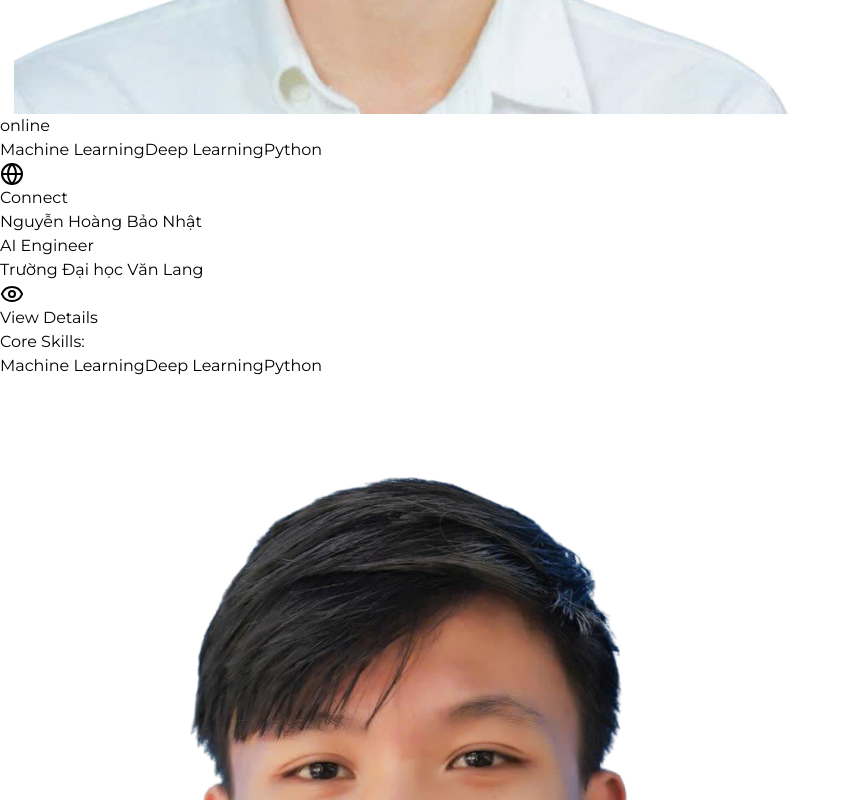
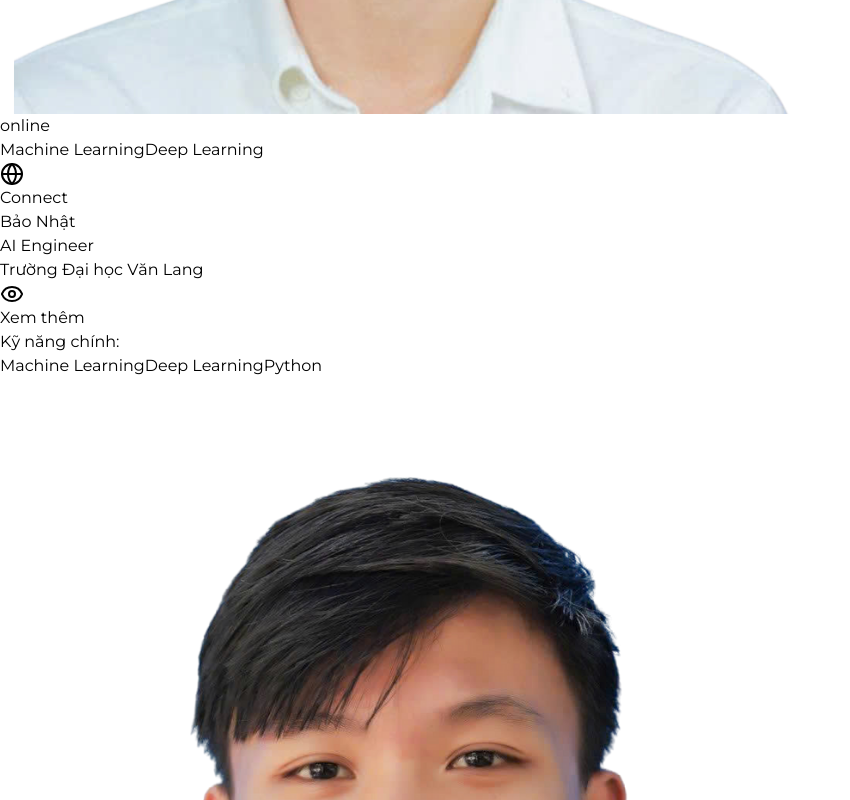
Before and after one commit to nguyentung423/Crewnect---app, a React (Vite) app in the folder frontend/: page /about in a window 1280 px wide. Shown: the part 9900-10700 px from the top of the page, without its empty margins (0-850 px from the left). Built offline with nearby package versions, Linux system fonts and the light colour scheme; what @supabase/auth-helpers-react would draw is missing.

Commit message:
Update code

```diff
--- a/frontend/src/pages/about.jsx
+++ b/frontend/src/pages/about.jsx
@@ -1,4 +1,3 @@
-
 import React, { useState, useEffect, useRef, useCallback } from 'react';
 import {
   ChevronDown, Users, Target, Heart, Lightbulb, Rocket, HandHeart, Sprout,
@@ -105,13 +104,13 @@ const aboutData = {
         name: "Nguyễn Kim Thư",
         position: "Brand Manager",
         image: "/th.png",
-        bio: " Trường Đại học Giáo Dục - ĐHQGHN",
+        bio: "Trường Đại học Giáo Dục - ĐHQGHN",
         skills: ["Brand Strategy", "Digital Marketing", "UX/UI"],
         linkedin: "https://www.facebook.com/nguyen.thu.367533",
         status: "online"
       },
       {
-        name: "Nguyễn Hoàng Bảo Nhật",
+        name: " Bảo Nhật",
         position: "AI Engineer",
         image: "/nhat.png",
         bio: "Trường Đại học Văn Lang",
@@ -126,7 +125,16 @@ const aboutData = {
         bio: "Đại học Kinh Tế TP.HCM",
         skills: ["Financial Analysis", "Investment", "Strategy"],
         linkedin: "https://www.facebook.com/profile.php?id=100041105261085&mibextid=ZbWKwL",
-        status: "away"
+        status: "online"
+      },
+      {
+        name: "Hà Hải Yến",
+        position: "BD Manager",
+        image: "/khang.png",
+        bio: "Đại học Kinh Tế Quốc Dân",
+        skills: ["Business Strategy", "Partnership", "Market Analysis"],
+        linkedin: "https://www.facebook.com/hai.yen.206178/",
+        status: "online"
       },
     ],
   },
@@ -243,8 +251,6 @@ const useCursorTracker = () => {
 };
 
 // Advanced Components
-
-
 const FloatingElements = () => (
   <div className="fixed inset-0 pointer-events-none z-10 overflow-hidden">
     {[...Array(20)].map((_, i) => (
@@ -427,9 +433,6 @@ const HeroSection = ({ hero }) => {
               Xem demo
             </button>
           </div>
-
-          {/* Scroll Indicator */}
-
         </div>
       </div>
     </>
@@ -834,25 +837,25 @@ const PremiumTeamSection = ({ team }) => {
           </p>
         </div>
 
-        <div className="grid lg:grid-cols-3 gap-12">
+        <div className="grid grid-cols-1 lg:grid-cols-4 gap-8 xl:gap-10 items-start">
           {team.members.map((member, index) => (
             <div
               key={index}
-              className={`group relative transform transition-all duration-700 hover:scale-105 ${
+              className={`group relative transform transition-all duration-700 hover:scale-105 h-full ${
                 isVisible ? 'translate-y-0 opacity-100' : 'translate-y-20 opacity-0'
               }`}
               style={{ transitionDelay: `${index * 200}ms` }}
             >
-              <div className="relative overflow-hidden rounded-3xl bg-white shadow-xl hover:shadow-2xl transition-all duration-500">
+              <div className="relative overflow-hidden rounded-3xl bg-white shadow-xl hover:shadow-2xl transition-all duration-500 h-full flex flex-col">
                 {/* Member Image */}
-                <div className="relative h-80 overflow-hidden">
+                <div className="relative h-72 xl:h-80 overflow-hidden flex-shrink-0">
                   <img
                     src={member.image}
                     alt={member.name}
                     className="w-full h-full object-cover group-hover:scale-110 transition-transform duration-700"
                     onError={(e) => {
                       e.target.style.display = 'none';
-                      e.target.parentElement.innerHTML = `<div class="w-full h-full bg-gradient-to-br from-orange-600 to-green-600 flex items-center justify-center text-white text-8xl font-bold">${member.name.charAt(0)}</div>`;
+                      e.target.parentElement.innerHTML = `<div class="w-full h-full bg-gradient-to-br from-orange-600 to-green-600 flex items-center justify-center text-white text-6xl font-bold">${member.name.charAt(0)}</div>`;
                     }}
                   />
 
@@ -865,15 +868,15 @@ const PremiumTeamSection = ({ team }) => {
                   {/* Overlay on Hover */}
                   <div className="absolute inset-0 bg-gradient-to-t from-black/70 via-transparent to-transparent opacity-0 group-hover:opacity-100 transition-opacity duration-500">
                     <div className="absolute bottom-4 left-4 right-4">
-                      <div className="flex flex-wrap gap-2 mb-3">
-                        {member.skills.map((skill, skillIndex) => (
+                      <div className="flex flex-wrap gap-1 mb-3">
+                        {member.skills.slice(0, 2).map((skill, skillIndex) => (
                           <span key={skillIndex} className="px-2 py-1 bg-white/20 backdrop-blur-sm text-white text-xs font-medium rounded-full">
                             {skill}
                           </span>
                         ))}
                       </div>
-                      <a href={member.linkedin} className="inline-flex items-center gap-2 px-4 py-2 bg-white/20 backdrop-blur-sm text-white font-medium rounded-full hover:bg-white/30 transition-colors">
-                        <Globe className="w-4 h-4" />
+                      <a href={member.linkedin} className="inline-flex items-center gap-2 px-3 py-2 bg-white/20 backdrop-blur-sm text-white font-medium text-sm rounded-full hover:bg-white/30 transition-colors">
+                        <Globe className="w-3 h-3" />
                         Connect
                       </a>
                     </div>
@@ -881,18 +884,18 @@ const PremiumTeamSection = ({ team }) => {
                 </div>
 
                 {/* Member Info */}
-                <div className="p-8">
-                  <h4 className="text-2xl font-bold text-gray-900 mb-2">{member.name}</h4>
+                <div className="p-6 xl:p-7 flex-grow flex flex-col">
+                  <h4 className="text-xl xl:text-2xl font-bold text-gray-900 mb-2">{member.name}</h4>
                   <p className="text-lg font-semibold text-orange-700 mb-3">{member.position}</p>
-                  <p className="text-gray-600 leading-relaxed">{member.bio}</p>
+                  <p className="text-gray-600 leading-relaxed text-sm flex-grow">{member.bio}</p>
 
                   {/* Interaction Button */}
                   <button
                     onClick={() => setSelectedMember(selectedMember === index ? null : index)}
-                    className="mt-6 flex items-center gap-2 px-4 py-2 bg-gradient-to-r from-orange-600 to-orange-700 text-white font-medium rounded-xl hover:shadow-lg transition-all duration-300"
+                    className="mt-6 flex items-center gap-2 px-4 py-2 bg-gradient-to-r from-orange-600 to-orange-700 text-white font-medium text-sm rounded-xl hover:shadow-lg transition-all duration-300 w-full justify-center"
                   >
                     <Eye className="w-4 h-4" />
-                    {selectedMember === index ? 'Hide Details' : 'View Details'}
+                    {selectedMember === index ? 'Ẩn' : 'Xem thêm'}
                   </button>
 
                   {/* Expanded Details */}
@@ -900,10 +903,10 @@ const PremiumTeamSection = ({ team }) => {
                     selectedMember === index ? 'max-h-40 opacity-100' : 'max-h-0 opacity-0'
                   }`}>
                     <div className="p-4 bg-stone-50 rounded-xl">
-                      <h5 className="font-semibold text-gray-900 mb-2">Core Skills:</h5>
-                      <div className="flex flex-wrap gap-2">
+                      <h5 className="font-semibold text-gray-900 mb-2 text-sm">Kỹ năng chính:</h5>
+                      <div className="flex flex-wrap gap-1">
                         {member.skills.map((skill, skillIndex) => (
-                          <span key={skillIndex} className="px-3 py-1 bg-orange-100 text-orange-800 text-sm font-medium rounded-lg">
+                          <span key={skillIndex} className="px-2 py-1 bg-orange-100 text-orange-800 text-xs font-medium rounded-lg">
                             {skill}
                           </span>
                         ))}
@@ -913,7 +916,7 @@ const PremiumTeamSection = ({ team }) => {
                 </div>
 
                 {/* Corner Accent */}
-                <div className="absolute top-0 right-0 w-20 h-20 bg-gradient-to-bl from-orange-600 to-transparent opacity-20"></div>
+                <div className="absolute top-0 right-0 w-16 h-16 bg-gradient-to-bl from-orange-600 to-transparent opacity-20"></div>
               </div>
             </div>
           ))}
@@ -963,10 +966,11 @@ export default function AboutPage() {
 
     // Preload critical images
     const criticalImages = [
-      '/images/founder.jpg',
-      '/th.jpg',
-      '/images/team/b.jpg',
-      '/images/team/c.jpg'
+      '/t.jpg',
+      '/th.png',
+      '/nhat.png',
+      '/n.png',
+      '/khang.png'
     ];
 
     criticalImages.forEach(src => {
```
Also changed, not shown: frontend/public/khang.png (added).
